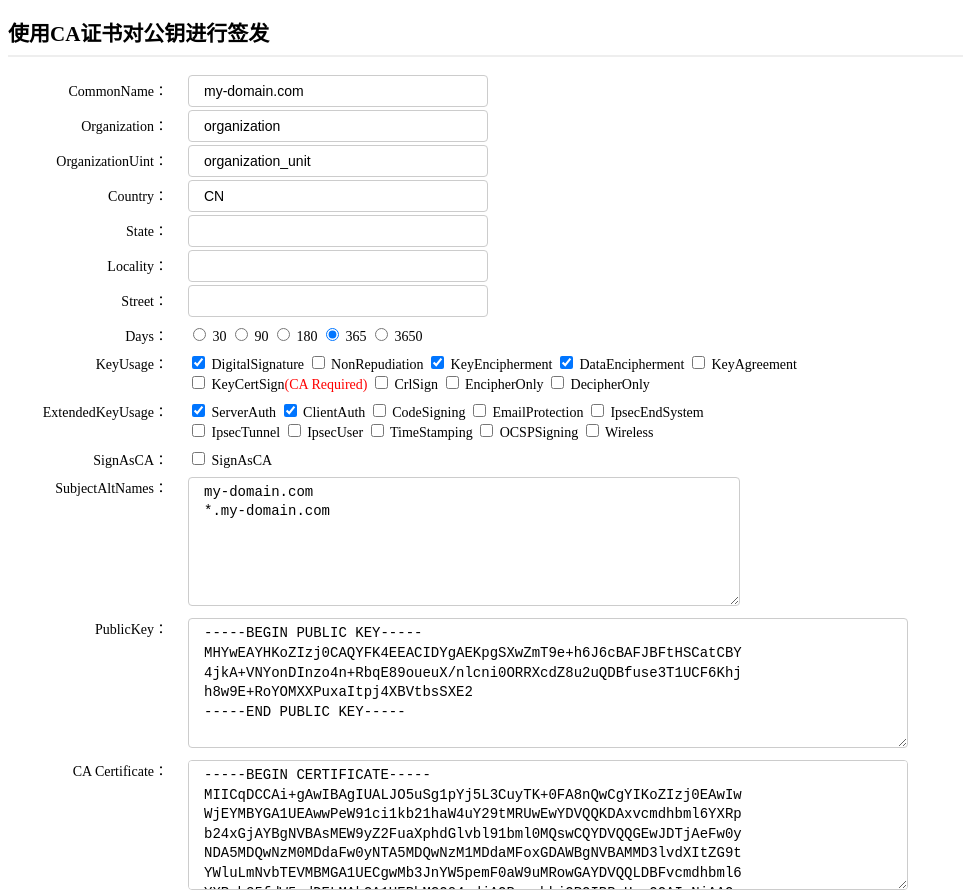
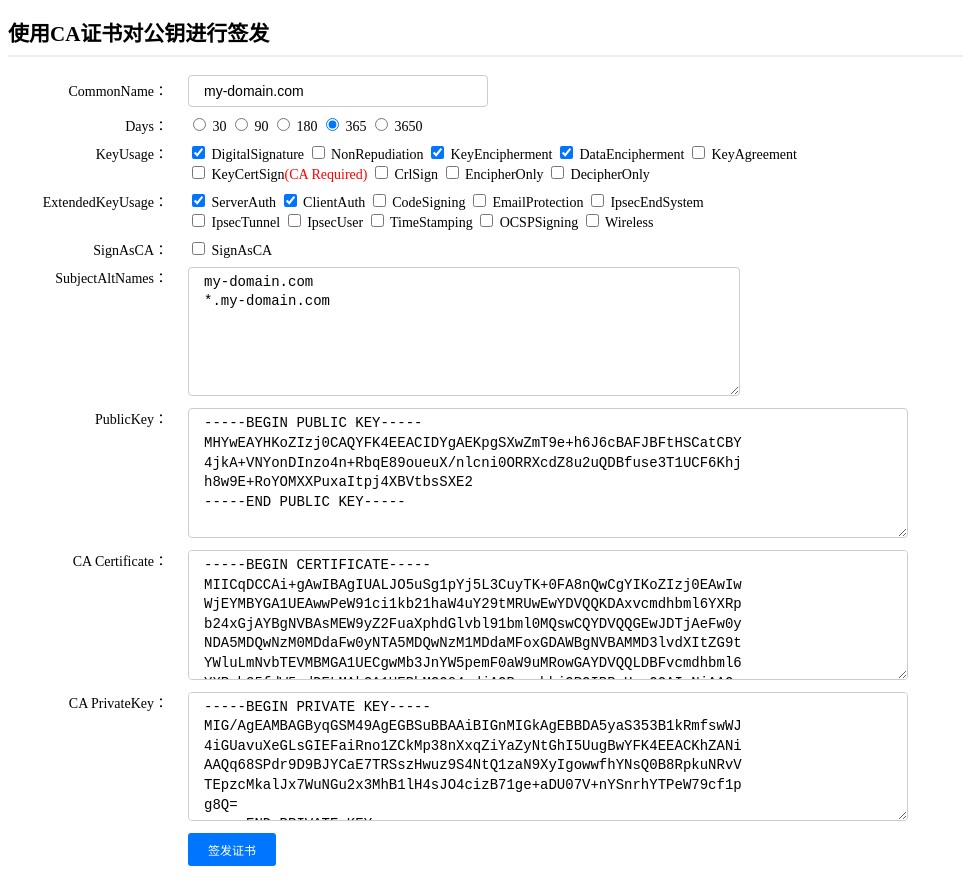
Before and after one commit to sometiny/x509js, a website built with webpack: page public/issue-public-key.html in a window 1280 px wide. Shown: the top 893 px of the page, without its empty margins (0-963 px from the left). Built offline with nearby package versions, Linux system fonts and the light colour scheme.

Commit message:
简化表单；

```diff
--- a/public/issue-public-key.html
+++ b/public/issue-public-key.html
@@ -12,12 +12,6 @@
 <div class="fields">
     <div id="x509Names">
         <div><label for="CN">CommonName：</label><input type="text" id="CN" value="my-domain.com" /></div>
-        <div><label for="O">Organization：</label><input type="text" id="O" value="organization" /></div>
-        <div><label for="OU">OrganizationUint：</label><input type="text" id="OU" value="organization_unit" /></div>
-        <div><label for="C">Country：</label><input type="text" id="C" value="CN" /></div>
-        <div><label for="St">State：</label><input type="text" id="St" value="" /></div>
-        <div><label for="L">Locality：</label><input type="text" id="L" value="" /></div>
-        <div><label for="Street">Street：</label><input type="text" id="Street" value="" /></div>
     </div>
     <div>
         <div><label>Days：</label><input type="radio" name="days" value="30" /> 30
```
Also changed, not shown: package.json (+4 -4 lines).
